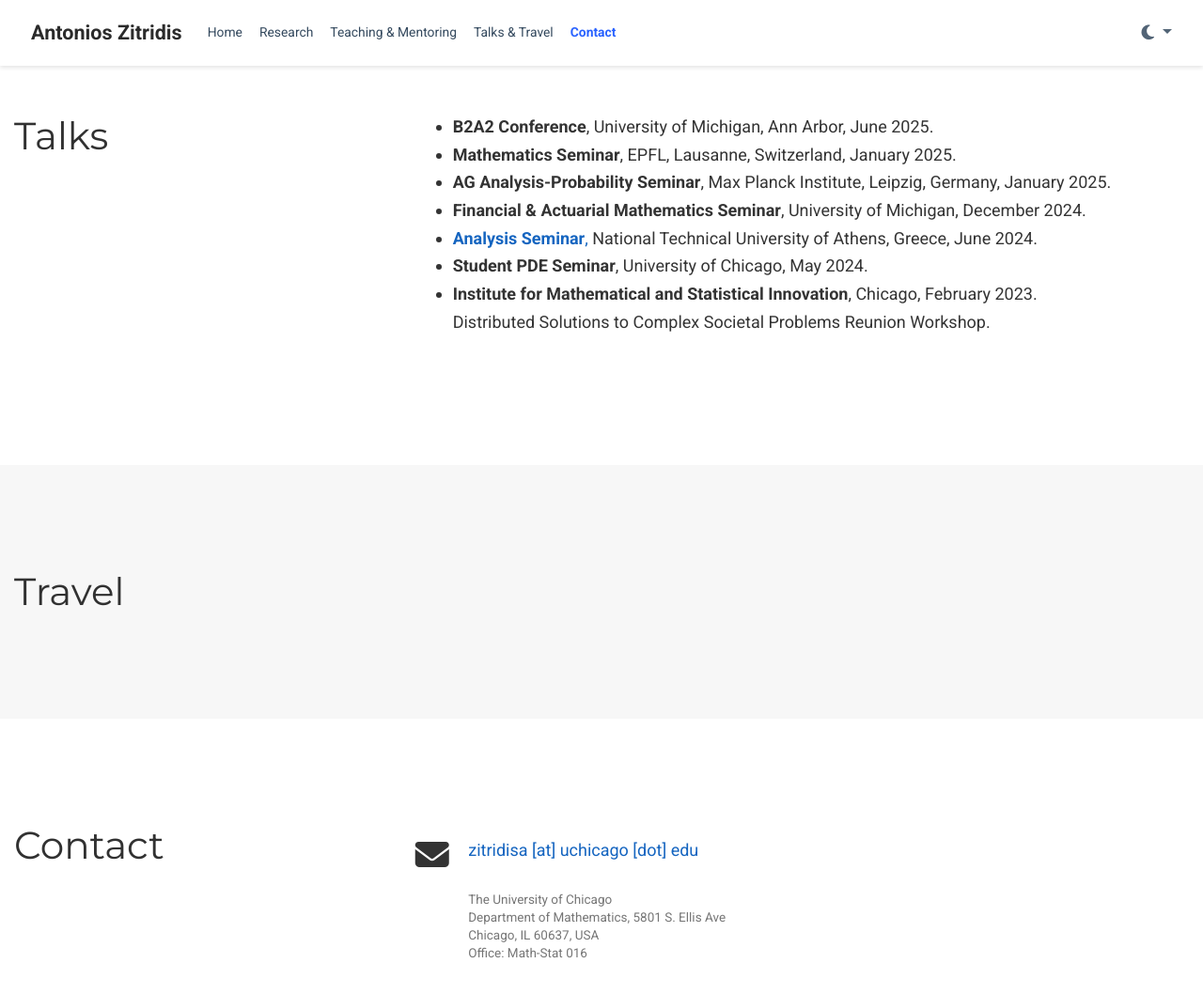
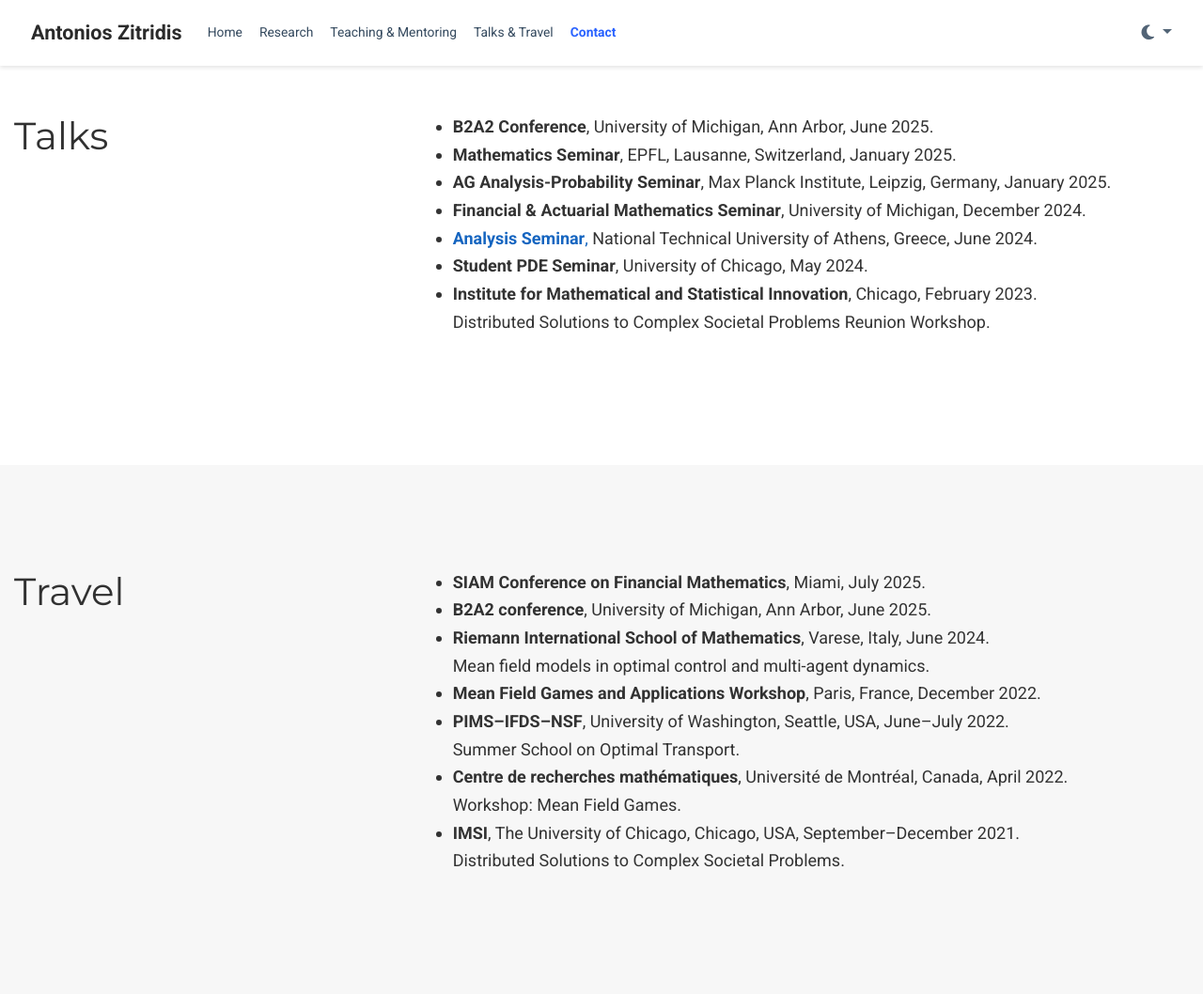
Before and after one commit to zitridis/antonis, a plain HTML site: page talks.html in a window 1280 px wide. Shown: the top 1058 px of the page at 94% size. Drawn offline with nearby package versions, Linux system fonts and the light colour scheme; some icons are missing.

Commit message:
Update talks.html

```diff
--- a/talks.html
+++ b/talks.html
@@ -150,9 +150,33 @@
             <h1 class="mb-0">Travel</h1>
           </div>
           <div class="col-12 col-lg-8">
-
-
-
+            <ul class="mb-4">
+              <li>
+                <strong>SIAM Conference on Financial Mathematics</strong>, Miami, July 2025.<br>
+              </li>
+              <li>
+                <strong>B2A2 conference</strong>, University of Michigan, Ann Arbor, June 2025.<br>
+              </li>
+              <li>
+                <strong>Riemann International School of Mathematics</strong>, Varese, Italy, June 2024.<br>
+                Mean field models in optimal control and multi-agent dynamics.
+              </li>
+              <li>
+                <strong>Mean Field Games and Applications Workshop</strong>, Paris, France, December 2022.
+              </li>
+              <li>
+                <strong>PIMS–IFDS–NSF</strong>, University of Washington, Seattle, USA, June–July 2022.<br>
+                Summer School on Optimal Transport.
+              </li>
+              <li>
+                <strong>Centre de recherches mathématiques</strong>, Université de Montréal, Canada, April 2022.<br>
+                Workshop: Mean Field Games.
+              </li>
+              <li>
+                <strong>IMSI</strong>, The University of Chicago, Chicago, USA, September–December 2021.<br>
+                Distributed Solutions to Complex Societal Problems.
+              </li>
+            </ul>
           </div>
         </div>
       </div>
```
